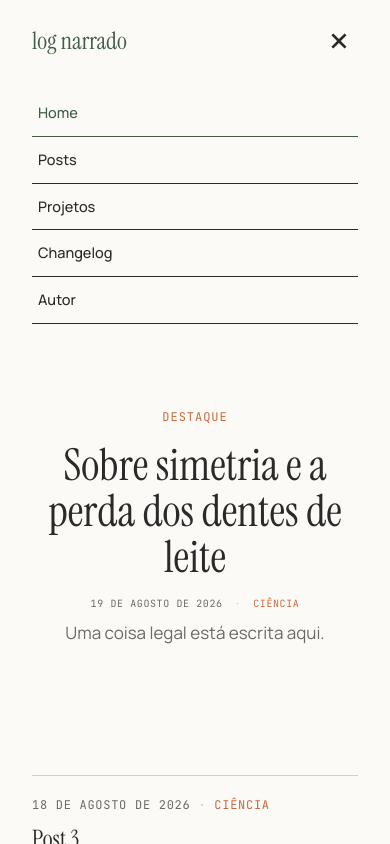
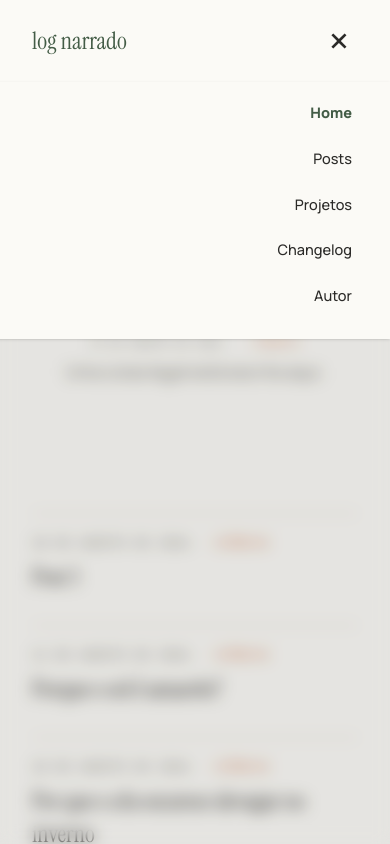
Before and after one commit to Kotige/log-narrado, a React (Vite) app: page / in a window 390 px wide. Both pictures are taken after a click on the button "Abrir menu". Shown: the top 844 px of the page. Built offline with nearby package versions, Linux system fonts and the light colour scheme.

Commit message:
feat(header): overlay mobile menu over content with blur backdrop, remove link dividers

```diff
--- a/src/components/Header/index.jsx
+++ b/src/components/Header/index.jsx
@@ -13,6 +13,7 @@ export default function Header({ activeHref = "/" }) {
   const [menuOpen, setMenuOpen] = useState(false);
 
   return (
+    <>
       <header className="sticky top-0 z-50 w-full bg-bg">
         <div className="flex w-full items-center justify-between gap-6 px-8 py-5.5">
           {/* Logo */}
@@ -61,23 +62,21 @@ export default function Header({ activeHref = "/" }) {
 
         {/* Nav — mobile */}
         <nav
-        className={`flex flex-col overflow-hidden  bg-bg px-8 transition-[max-height,opacity] duration-300 ease-in-out md:hidden ${
+          className={`absolute lef-0 right-0 top-full flex flex-col overflow-hidden text-right  bg-bg px-8 shadow-sm transition-[max-height,width,opacity] duration-500 ease-in-out md:hidden ${
             menuOpen
-            ? "max-h-96 border-b-0 pb-5 pt-2 opacity-100"
-            : "max-h-0 border-b-0 pb-0 pt-0 opacity-0"
+              ? "max-h-96 w-100 pb-5 pt-2 opacity-100"
+              : "max-h-0 w-0 pb-0 pt-0 opacity-0"
           }`}
         >
-        {NAV_LINKS.map((link, i) => {
+          {NAV_LINKS.map((link) => {
             const isActive = link.href === activeHref;
             return (
               <a
                 key={link.href}
                 href={link.href}
                 className={`
-                  px-1.5 py-3 text-[14.5px] font-medium no-underline
-                  ${
-                    i !== NAV_LINKS.lenth - 1 ? "border-b" : ""
-                  } ${isActive ? "text-moss-dark" : "text-ink"}
+                  px-1.5 py-3 text-[14.5px] no-underline
+                  ${isActive ? "text-moss-dark font-extrabold" : "text-ink font-medium"}
                 `}
               >
                 {link.label}
@@ -86,5 +85,14 @@ export default function Header({ activeHref = "/" }) {
           })}
         </nav>
       </header>
+
+      {menuOpen && (
+        <div
+          onClick={() => setMenuOpen(false)}
+          aria-hidden="true"
+          className="fixed inset-0 z-40 bg-ink/10 backdrop-blur-sm transition-opacity duration-300 md:hidden"
+        />
+      )}
+    </>
   );
 }
```
Lines whose indentation alone changed are shown as unchanged.
